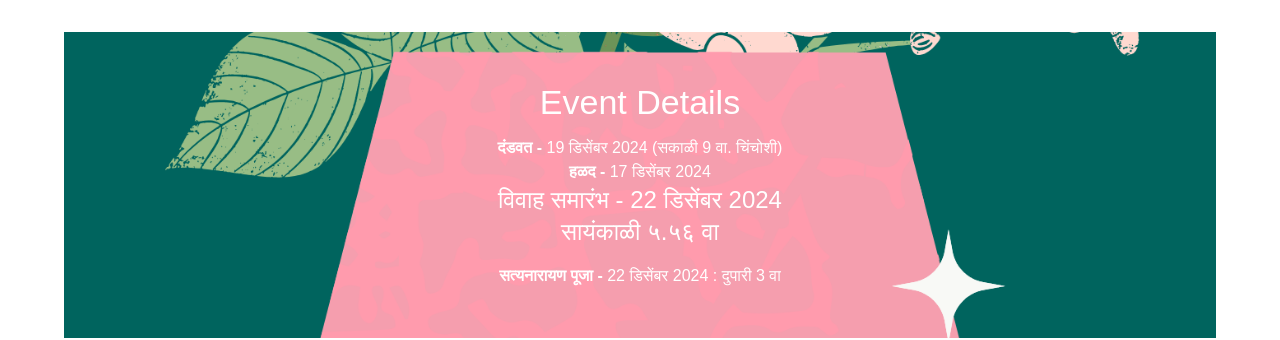
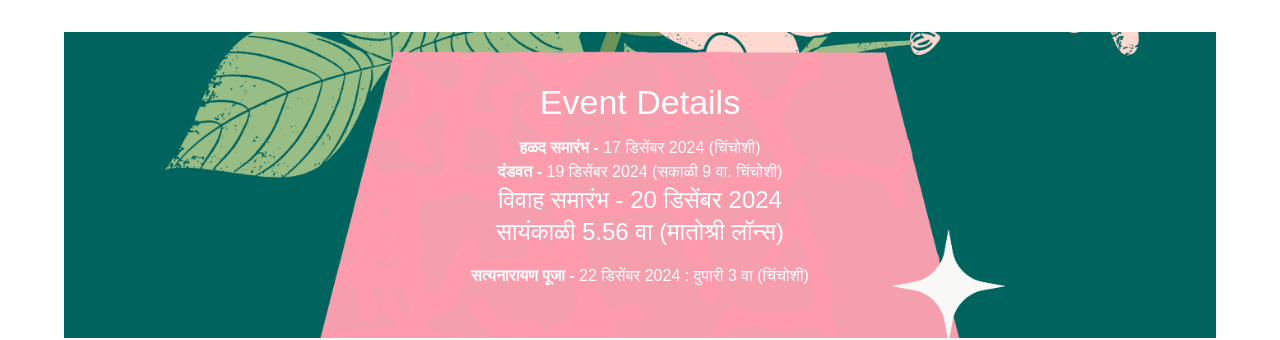
Before and after one commit to dhananjayc/dc-invitation-app, a React (Create React App) app: page / in a window 1280 px wide. Shown: the part 3360-3700 px from the top of the page. Built offline with nearby package versions, Linux system fonts and the light colour scheme.

Commit message:
update date

```diff
--- a/src/components/EventDetails.js
+++ b/src/components/EventDetails.js
@@ -8,21 +8,21 @@ const EventDetails = () => {
         <Typography variant="h4" gutterBottom>
           Event Details
         </Typography>
+        <Typography variant="body4">
+         <b>हळद समारंभ - </b>17 डिसेंबर 2024 (चिंचोशी)<br/>
+        </Typography>
         {/* <Typography variant="body1">
           Location: Matoshree Lawns, Mohitewadi, Khed, Pune
         </Typography> */}
         <Typography variant="body4">
           <b>दंडवत - </b>19 डिसेंबर 2024 (सकाळी 9 वा. चिंचोशी)<br/>
         </Typography>
-        <Typography variant="body4">
-         <b>हळद - </b>17 डिसेंबर 2024 <br/>
-        </Typography>
         <Typography variant="h5" paragraph>
-          विवाह समारंभ - 22 डिसेंबर 2024 <br /> सायंकाळी ५.५६ वा
+          विवाह समारंभ - 20 डिसेंबर 2024 <br /> सायंकाळी 5.56 वा (मातोश्री लॉन्स)
         </Typography>
         <Typography variant="body4">
           <b>सत्यनारायण पूजा - </b>
-          22 डिसेंबर 2024 : दुपारी 3 वा
+          22 डिसेंबर 2024 : दुपारी 3 वा (चिंचोशी)
         </Typography>
       </Box>
     </section>
```
